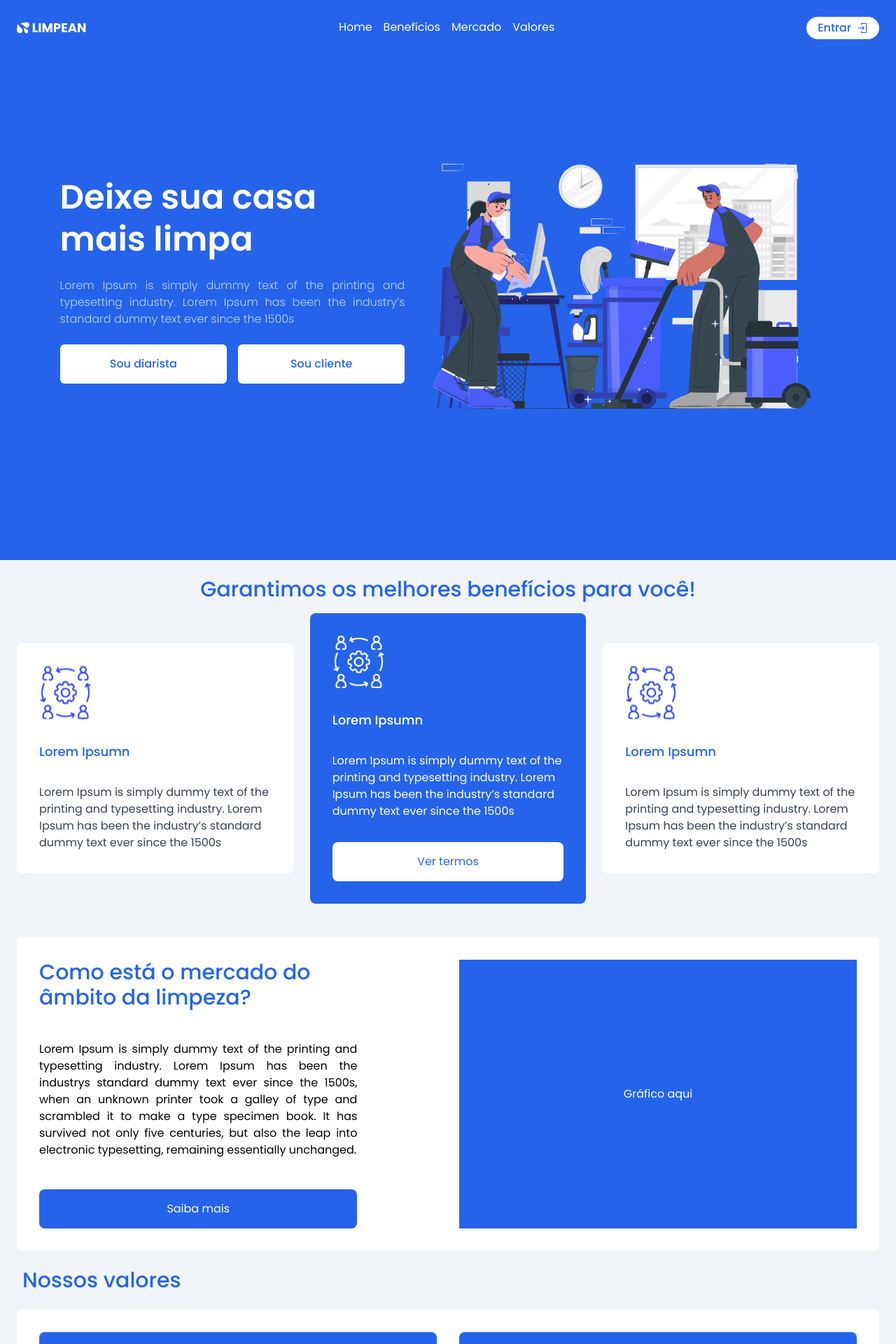
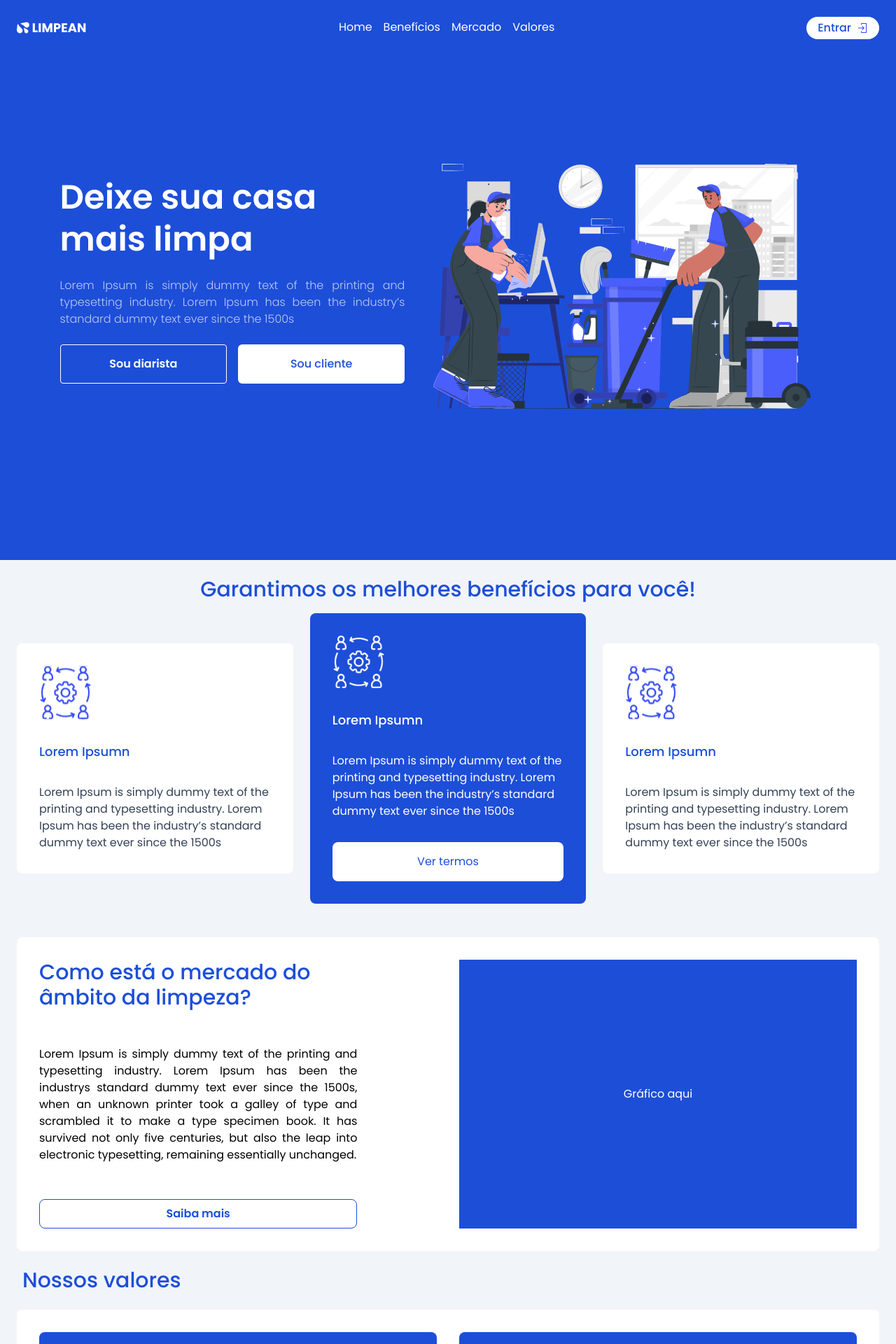
Before and after one commit to LIMPEAN/FRONTWEB-TCC-LIMPEAN-2023-2, a Next.js app: page / in a window 1280 px wide. Shown: the top 1920 px of the page at 70% size. Built offline with nearby package versions, Linux system fonts and the light colour scheme.

Commit message:
feat: t3-valores

```diff
--- a/app/components/beneficios.tsx
+++ b/app/components/beneficios.tsx
@@ -6,7 +6,7 @@ export function Beneficios() {
 
   return (
     <div id="beneficios" className="flex flex-col min-h-fit bg-slate-100 p-6 gap-4">
-      <h2 className="text-blue-600 font-medium text-center text-3xl">Garantimos os melhores benefícios para você!</h2>
+      <h2 className="text-blue-700 font-medium text-center text-3xl">Garantimos os melhores benefícios para você!</h2>
       <div className="grid grid-cols-1 lg:grid-cols-3 gap-6 items-center">
         <CardBeneficios button={false} whiteTheme={true} title="Lorem Ipsumn">Lorem Ipsum is simply dummy text of the printing and typesetting industry. Lorem Ipsum has been the industry&rsquo;s standard dummy text ever since the 1500s</CardBeneficios>
         <CardBeneficios textButton="Ver termos" button={true} whiteTheme={false} title="Lorem Ipsumn">Lorem Ipsum is simply dummy text of the printing and typesetting industry. Lorem Ipsum has been the industry&rsquo;s standard dummy text ever since the 1500s
--- a/app/components/card-beneficios.tsx
+++ b/app/components/card-beneficios.tsx
@@ -12,23 +12,23 @@ interface Props {
 
 export function CardBeneficios({ whiteTheme, children, title, button, textButton }: Props) {
 
-  let background = "bg-blue-600"
+  let background = "bg-blue-700"
   let fontTitleColor = "text-white"
   let fontColor = "text-white"
   let imageTheme = "/assets/beneficios-card-white.svg"
   let buttonConfig = {
     background: "bg-white",
-    textColor: "text-blue-600"
+    textColor: "text-blue-700"
   }
 
   if (whiteTheme === true) {
 
     background = "bg-white"
-    fontTitleColor = "text-blue-600"
+    fontTitleColor = "text-blue-700"
     fontColor = "text-slate-700"
     imageTheme = "/assets/beneficios-card-blue.svg"
     buttonConfig = {
-      background: "bg-blue-600",
+      background: "bg-blue-700",
       textColor: "text-white"
     }
 
--- a/app/components/card-valores.tsx
+++ b/app/components/card-valores.tsx
@@ -2,7 +2,7 @@ import Image from "next/image";
 
 export function CardValores() {
   return (
-    <div className="bg-blue-600 text-white grid grid-cols-1 md:grid-cols-2 py-8 px-4 gap-4 rounded-lg md:place-items-center md:gap-0">
+    <div className="bg-blue-700 text-white grid grid-cols-1 md:grid-cols-2 py-8 px-4 gap-4 rounded-lg md:place-items-center md:gap-0">
       <Image
         className="sm:h-full w-fit"
         src="/assets/alvo-branco.svg"
--- a/app/components/header.tsx
+++ b/app/components/header.tsx
@@ -17,7 +17,7 @@ export function Header() {
 
   return (
     <>
-      <header className="flex p-6 justify-between items-center fixed w-full bg-blue-600">
+      <header className="flex p-6 justify-between items-center fixed w-full bg-blue-700">
         <Image
           className=""
           src="/assets/logo-branca.svg"
@@ -57,7 +57,7 @@ export function Header() {
         <div
           className={`${
             menuOpen
-              ? "fixed top-0 left-0 w-full h-screen flex flex-col gap-4 justify-center items-center bg-blue-600"
+              ? "fixed top-0 left-0 w-full h-screen flex flex-col gap-4 justify-center items-center bg-blue-700"
               : "hidden"
           } lg:hidden text-white font-thin`}
         >
@@ -120,7 +120,7 @@ export function Header() {
           </div>
 
           <a
-            className="flex gap-2 bg-white text-blue-600 font-medium px-4 py-1 rounded-full hover:bg-white/90"
+            className="flex gap-2 bg-white text-blue-700 font-medium px-4 py-1 rounded-full hover:bg-white/90"
             href="/login"
             onClick={closeMenu}
           >
@@ -161,7 +161,7 @@ export function Header() {
           </Link>
         </div>
         <a
-          className="lg:flex hidden gap-2 bg-white text-blue-600 font-medium px-4 py-1 rounded-full hover:bg-white/90"
+          className="lg:flex hidden gap-2 bg-white text-blue-700 font-medium px-4 py-1 rounded-full hover:bg-white/90"
           href="/login"
         >
           Entrar
--- a/app/components/home.tsx
+++ b/app/components/home.tsx
@@ -4,21 +4,22 @@ import Link from "next/link";
 export function HomeComponent() {
   return (
     <>
-      <div id="home" className="bg-blue-600 mt-24 p-6 lg:mt-0 h-full' flex flex-col  lg:flex-row items-center justify-center">
+      <div id="home" className="bg-blue-700 mt-24 p-6 lg:mt-0 h-full' flex flex-col  lg:flex-row items-center justify-center">
         <div className="flex flex-col lg:w-2/5 gap-6 w-full">
           <h2 className="text-white font-semibold text-5xl leading-tight w-full text-start">Deixe sua casa mais limpa</h2>
           <span className="text-white/70 font-extralight text-justify  w-full">  Lorem Ipsum is simply dummy text of the printing and typesetting industry. Lorem Ipsum has been the industry&rsquo;s standard dummy text ever since the 1500s
           </span>
           <div className="hidden lg:flex w-full justify-between md:justify-start md:gap-4 gap-2">
-            <Link className="grid place-items-center gap-2 bg-white text-blue-600 font-medium w-1/2 p-4 rounded-md hover:bg-white/90" href="login">Sou diarista</Link>
-            <Link className="grid place-items-center gap-2 bg-white text-blue-600 font-medium w-1/2 p-4 rounded-md hover:bg-white/90" href="login">Sou cliente</Link>
+            <Link className="w-1/2 grid place-items-center bg-transparent hover:bg-white text-white font-semibold hover:text-blue-700 py-2 px-4 border border-white hover:border-transparent rounded" href="login">Sou diarista</Link>
+            <Link className="grid place-items-center gap-2 bg-white text-blue-700 font-medium w-1/2 p-4 rounded-md hover:bg-white/90" href="login">Sou cliente</Link>
           </div>
         </div>
         <Image className="w-full lg:w-1/2" src="/assets/home.svg" alt="vetor" width={500}
           height={500} />
-        <div className="flex  lg:hidden w-full justify-between md:justify-start md:gap-4 gap-2">
-          <Link className="grid place-items-center gap-2 bg-white text-blue-600 font-medium w-1/2 p-4 rounded-md hover:bg-white/90" href="login">Sou diarista</Link>
-          <Link className="grid place-items-center gap-2 bg-white text-blue-600 font-medium w-1/2 p-4 rounded-md hover:bg-white/90" href="login">Sou cliente</Link>
+        <div className="flex mt-12 lg:hidden w-full justify-between md:justify-start md:gap-4 gap-2">
+          <Link className="w-1/2 grid place-items-center bg-transparent hover:bg-blue-500 text-white font-semibold hover:text-white py-2 px-4 border border-white hover:border-transparent rounded" href="login">Sou diarista</Link>
+
+          <Link className="grid place-items-center gap-2 bg-white text-blue-700 font-medium w-1/2 p-4 rounded-md hover:bg-white/90" href="login">Sou cliente</Link>
         </div>
 
       </div>
--- a/app/components/mercado.tsx
+++ b/app/components/mercado.tsx
@@ -4,13 +4,13 @@ export function Mercado() {
   return (
     <div id="mercado" className="bg-white grid grid-cols-1 lg:grid-cols-2 gap-8 m-6  rounded-lg p-8">
       <div className="flex flex-col justify-between gap-10 lg:w-4/5">
-        <h2 className="text-blue-600 font-medium text-3xl">Como está o mercado do âmbito da limpeza?</h2>
+        <h2 className="text-blue-700 font-medium text-3xl">Como está o mercado do âmbito da limpeza?</h2>
         <span className="text-justify w-full">
           Lorem Ipsum is simply dummy text of the printing and typesetting industry. Lorem Ipsum has been the industrys standard dummy text ever since the 1500s, when an unknown printer took a galley of type and scrambled it to make a type specimen book. It has survived not only five centuries, but also the leap into electronic typesetting, remaining essentially unchanged.
         </span>
-        <Link href="#" className="bg-blue-600 text-white py-4 grid place-items-center rounded-lg">Saiba mais</Link>
+        <Link href="#" className="grid place-items-center bg-transparent hover:bg-blue-700 text-blue-700 font-semibold hover:text-white py-2 px-4 border border-blue-700 hover:border-transparent rounded-lg  ">Saiba mais</Link>
       </div>
-      <div className="bg-blue-600 h-64 lg:h-96 w-full text-white grid place-items-center">Gráfico aqui</div>
+      <div className="bg-blue-700 h-64 lg:h-96 w-full text-white grid place-items-center">Gráfico aqui</div>
     </div>
   )
 }
--- a/app/components/valores.tsx
+++ b/app/components/valores.tsx
@@ -3,7 +3,7 @@ import { CardValores } from "./card-valores";
 export function Valores() {
   return (
     <div id="valores">
-      <h2 className=" pl-8 text-blue-600 font-medium text-3xl">Nossos valores </h2>
+      <h2 className=" pl-8 text-blue-700 font-medium text-3xl">Nossos valores </h2>
       <div id="mercado" className="bg-white grid grid-cols-1 lg:grid-cols-2 gap-8 m-6 rounded-lg p-8">
         <CardValores />
         <CardValores />
--- a/app/page.tsx
+++ b/app/page.tsx
@@ -10,7 +10,7 @@ export default function Home() {
       <Header />
 
       <main className=" flex flex-col h-fit">
-        <div className="lg:h-screen min-h-screen bg-blue-600 flex justify-center lg:items-center items-start ">
+        <div className="lg:h-screen min-h-screen bg-blue-700 flex justify-center lg:items-center items-start ">
           <HomeComponent />
         </div>
         <Beneficios />
```
